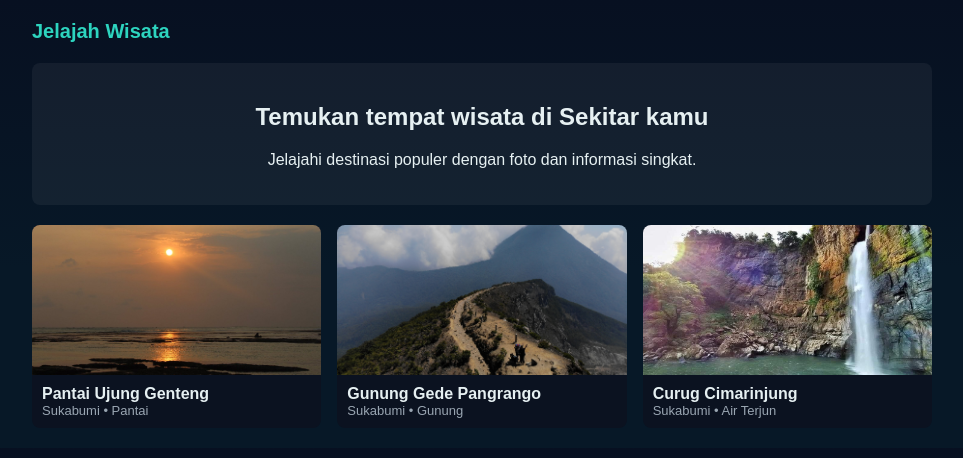
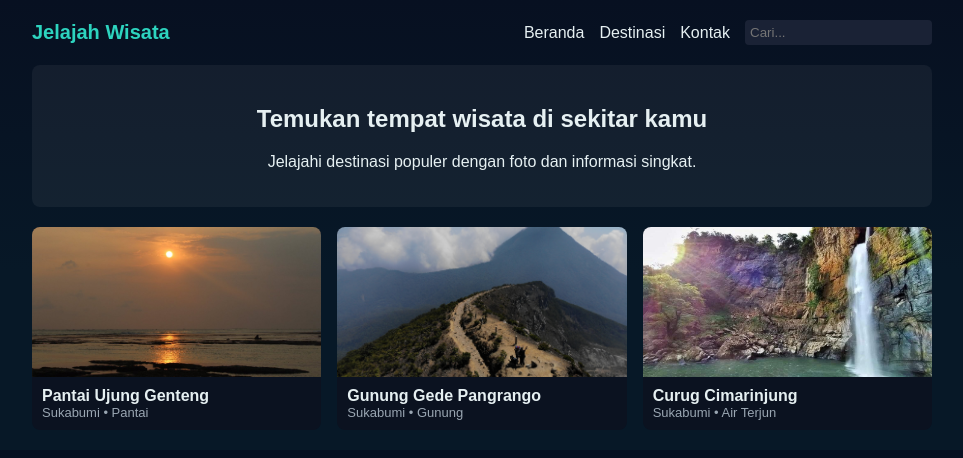
Before and after one commit to Reelcoo/Pemrograman-Web, a plain HTML site: page index.html in a window 1280 px wide. Shown: the whole page, without its empty margins (158-1121 px from the left). Drawn offline with Linux system fonts and the light colour scheme.

Commit message:
index.html

```diff
--- a/index.html
+++ b/index.html
@@ -9,12 +9,17 @@
 <body>
   <div class="wrap">
     <header>
-
-      <h1>Jelajah Wisata </h1>
+      <h1>Jelajah Wisata</h1>
+      <nav>
+        <a href="#">Beranda</a>
+        <a href="#">Destinasi</a>
+        <a href="#">Kontak</a>
+        <input type="text" placeholder="Cari...">
+      </nav>
     </header>
 
     <section class="hero">
-      <h2>Temukan tempat wisata di Sekitar kamu</h2>
+      <h2>Temukan tempat wisata di sekitar kamu</h2>
       <p>Jelajahi destinasi populer dengan foto dan informasi singkat.</p>
     </section>
 
```
